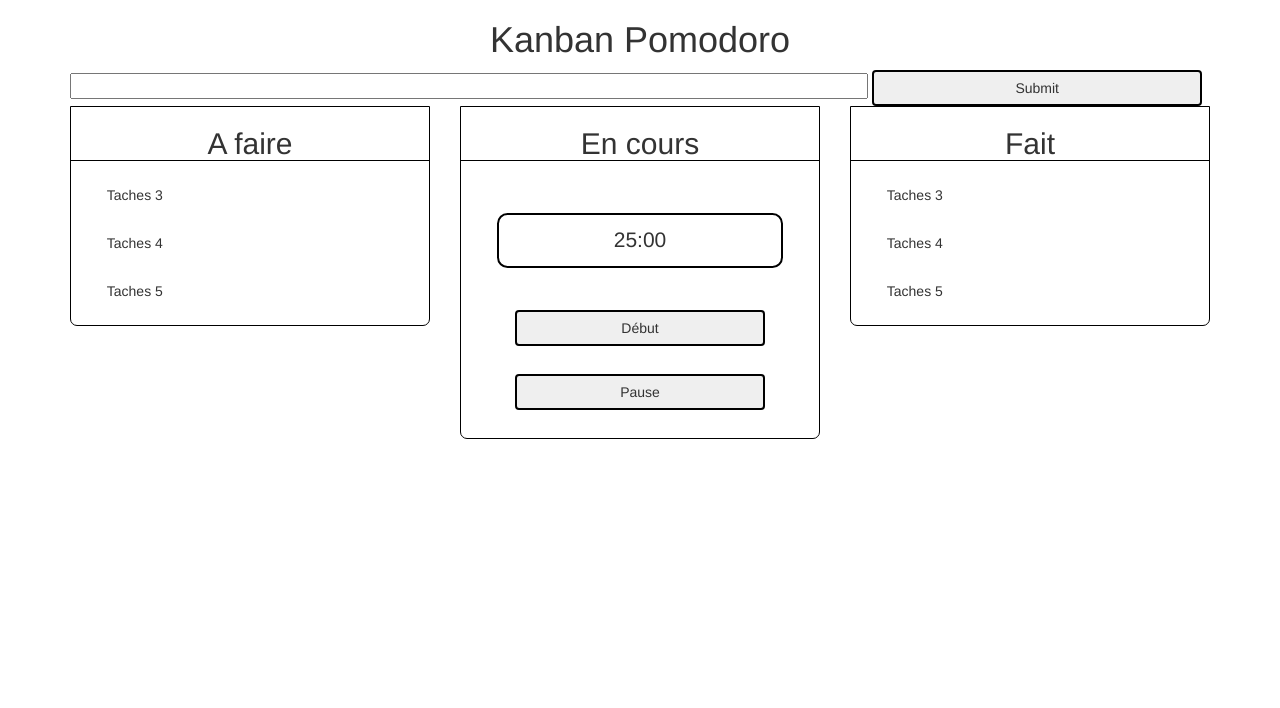
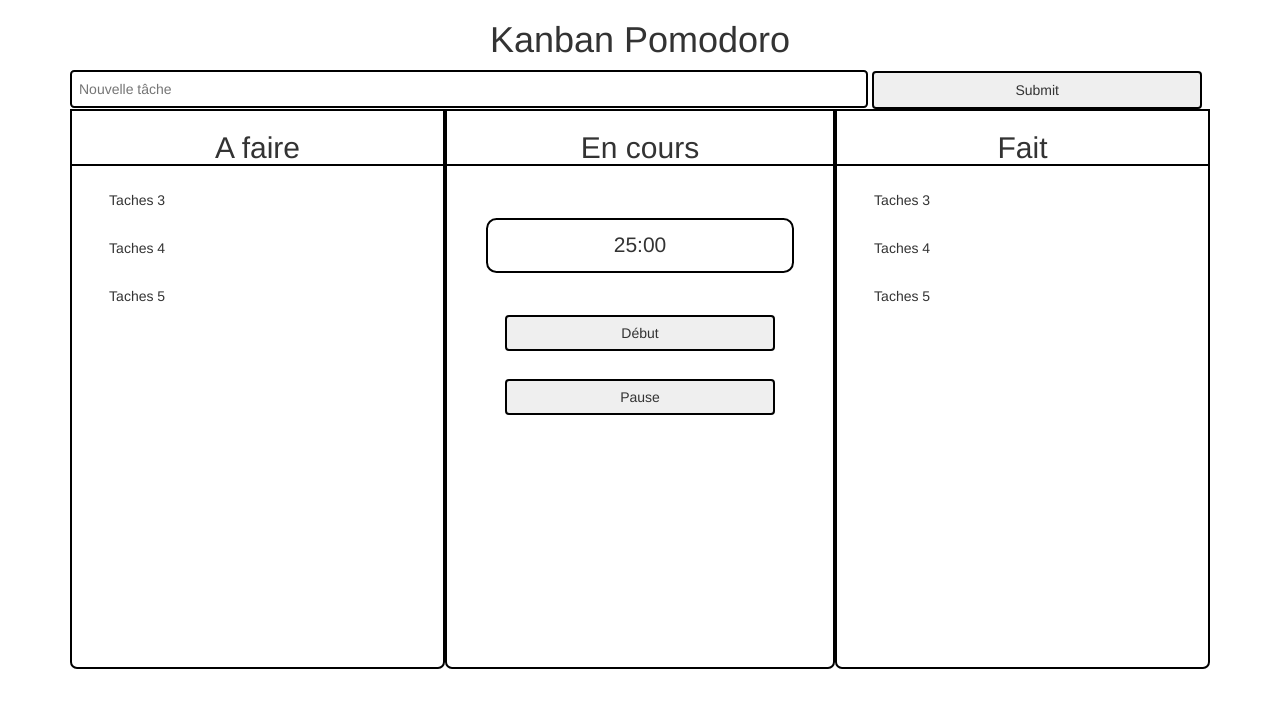
Before and after one commit to RAKOTOSOLOFO/pomodoro, a website: page index.html in a window 1280 px wide. Drawn offline with nearby package versions, Linux system fonts and the light colour scheme.

Commit message:
remove col padding

```diff
--- a/index.html
+++ b/index.html
@@ -14,11 +14,11 @@
 
             <h1>Kanban Pomodoro</h1>
             <form >
-                <input type="text" name="" value="" />
+                <input type="text" placeholder="Nouvelle tâche" />
                 <input class="btn" type="submit" />
             </form>
         <div class="row">
-            <div class="col-md-4">
+            <div class="col-md-4 no-pg-right">
                 <section>
                     <h2>A faire</h2>
                     <ul>
@@ -31,7 +31,7 @@
             </div>
 
 
-            <div class="col-md-4">
+            <div class="col-md-4 no-pg-left no-pg-right">
                 <section>
                     <h2>En cours</h2>
                     <div class="timer">
@@ -44,7 +44,7 @@
                 </section>
             </div>
 
-            <div class="col-md-4">
+            <div class="col-md-4 no-pg-left">
                 <section>
                         <h2>Fait</h2>
                         <ul>
--- a/static/css/style.css
+++ b/static/css/style.css
@@ -1,27 +1,38 @@
 form {
-    width:
+    width: 100%;
 }
 form input[type="text"] {
     width: 70%;
+    background-color: white;
+    padding: .5em;
+    border: 2px solid black;
+    border-radius: .3em;
 }
 form input[type="submit"] {
     width: 29%;
+    padding: .5em;
 }
 
+.no-pg-right {
+    padding-right: 0;
+}
+.no-pg-left {
+    padding-left: 0;
+}
 section{
-    border: 1px solid black;
+    border: 2px solid black;
     display: flex;
     flex-direction: column;
     align-items: center;
     border-radius: 0 0 0.5em 0.5em;
-
+    height: 40em;
 }
 h1{
     text-align: center;
 
 }
 h2 {
-    border-bottom: 1px solid black;
+    border-bottom: 2px solid black;
     text-align: center;
     width: 100%;
 
```
